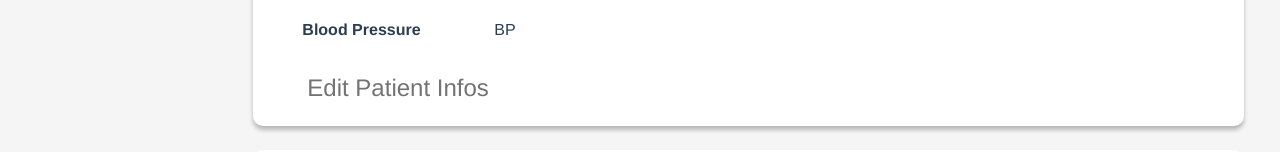
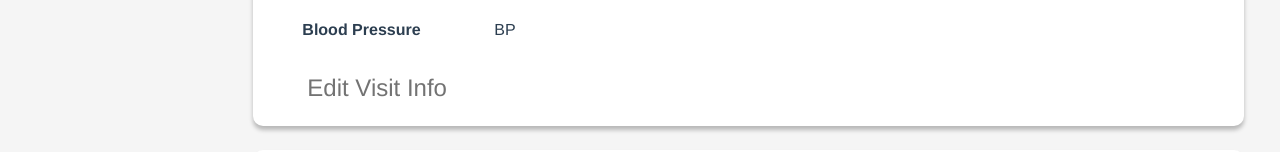
Before and after one commit to seanpe11/clinic-express, a Vue app in the folder client/: page /patients/visits/1/1 in a window 1280 px wide. Shown: the part 314-466 px from the top of the page. Built offline with nearby package versions, Linux system fonts and the light colour scheme; no server answers; sample sign-in values are in the browser's storage.

Commit message:
fix: more rewording

```diff
--- a/client/src/views/Visit.vue
+++ b/client/src/views/Visit.vue
@@ -47,7 +47,7 @@
               </div>
             </div> -->
           </div>
-          <button class='mt-3'><div class='add-btn' v-on:click='editVisit'>Edit Patient Infos</div></button>
+          <button class='mt-3'><div class='add-btn' v-on:click='editVisit'>Edit Visit Info</div></button>
         </div>
         <!-- Edit patient form -->
         <div class="rectangle mb-25"  id="editVisitInfo">
```
